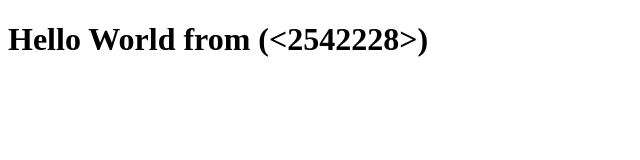
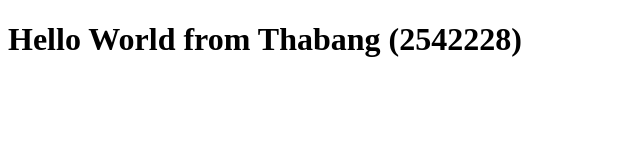
Before and after one commit to Hardley04/-2542228--labs-sd-24, a plain HTML site: page student.html in a window 1280 px wide. Shown: the whole page, without its empty margins (0-640 px from the left). Drawn offline with Linux system fonts and the light colour scheme.

Commit message:
Update student.html

```diff
--- a/student.html
+++ b/student.html
@@ -1,3 +1,3 @@
 <!DOCTYPE html>
-    <h1>Hello World from <Thabang> (<2542228>)</h1>
+    <h1>Hello World from Thabang (2542228)</h1>
 </html>
```
